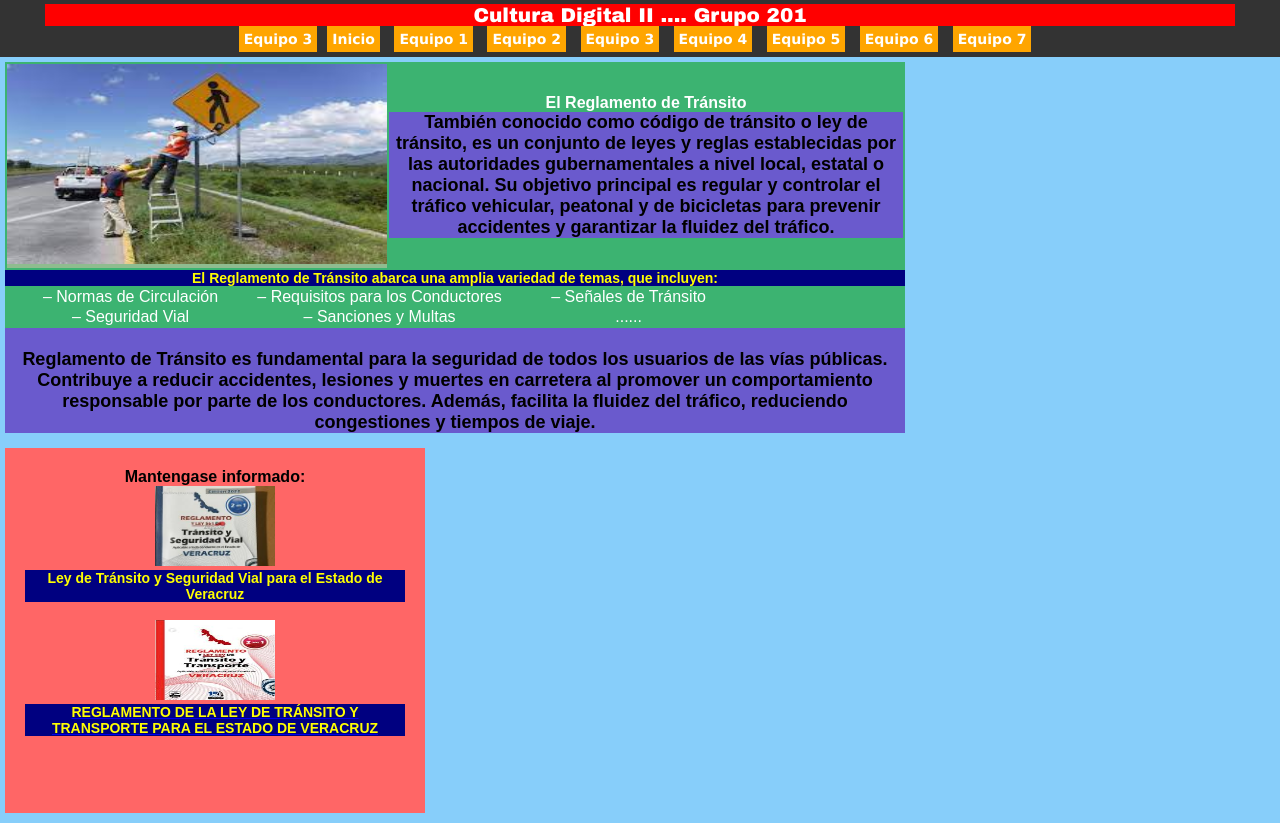
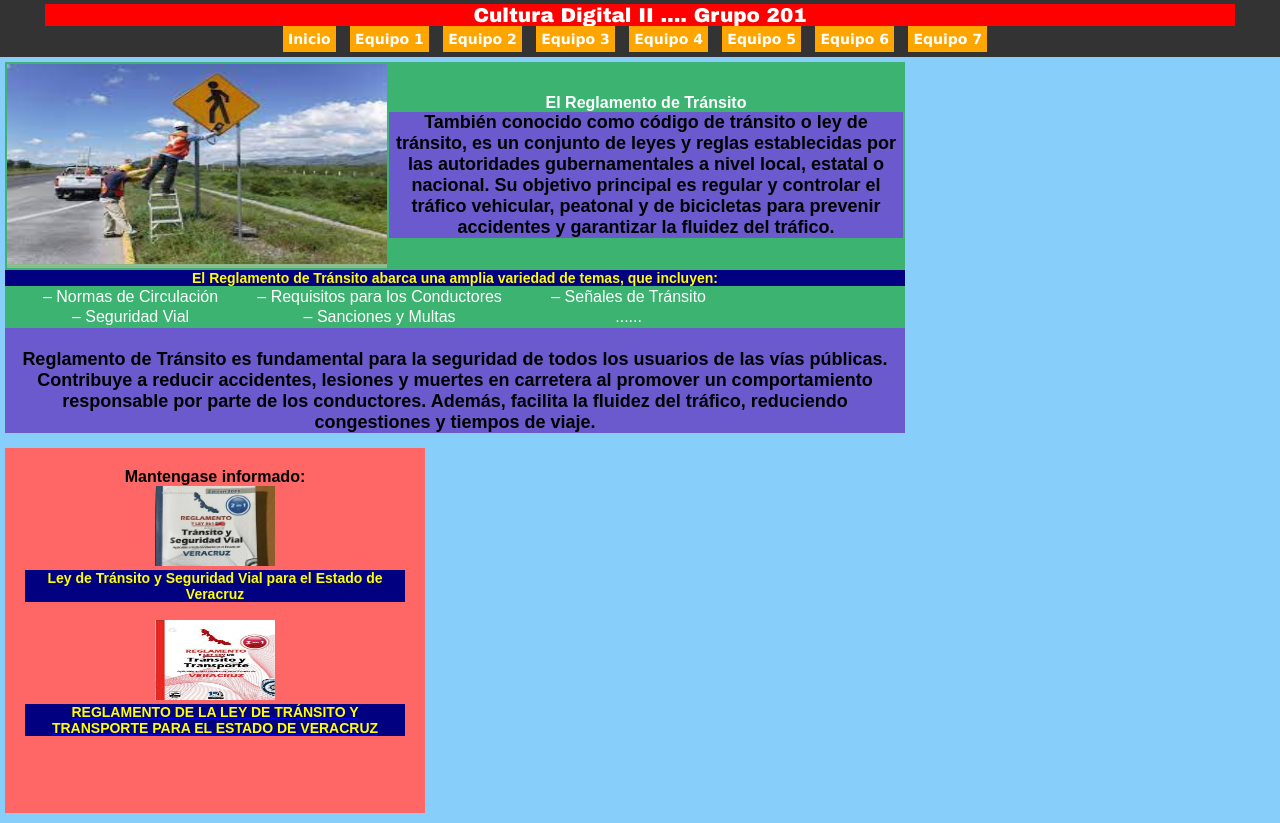
Before and after one commit to leonardoroman26/proyectovial, a plain HTML site: page index.html in a window 1280 px wide. Shown: the part 127-950 px from the top of the page. Drawn offline with Linux system fonts and the light colour scheme.

Commit message:
Update index.html

```diff
--- a/index.html
+++ b/index.html
@@ -26,7 +26,7 @@
   <nav id= "menu">
     <h1 id="cabeza1"><center>Cultura Digital II    ....  Grupo 201</center></h1>
     <ul>
-            <li><a href="https://caleb142.github.io/index/#culturavial">Equipo 3</a></li><li><a href="index.html">Inicio</a></li>
+       <li><a href="index.html">Inicio</a></li>
       <li><a href="https://uri267.github.io/index/">Equipo 1</a></li>
       <li><a href="https://erick3790.github.io/index/">Equipo 2</a></li>
       <li><a href="https://caleb142.github.io/index/#culturavial">Equipo 3</a></li>
```
